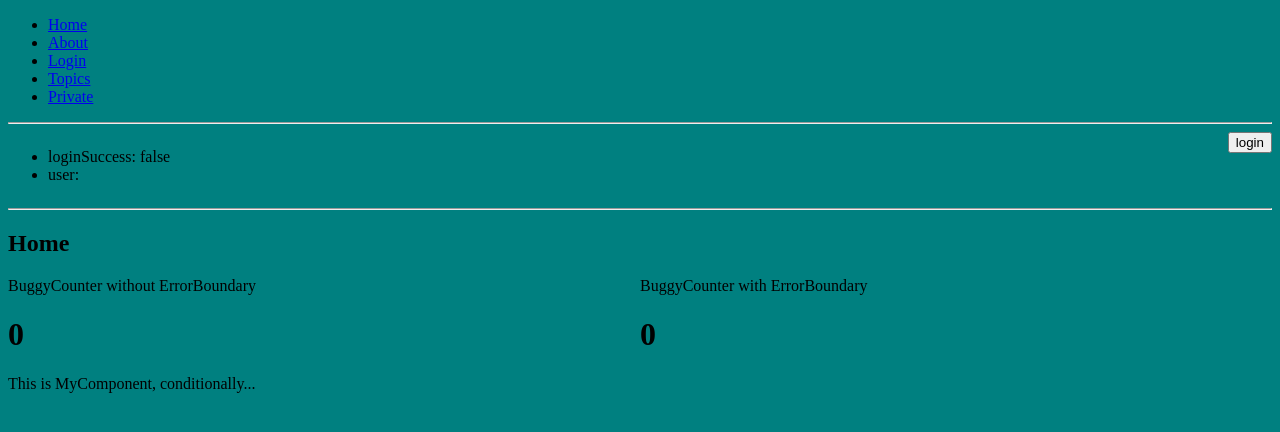
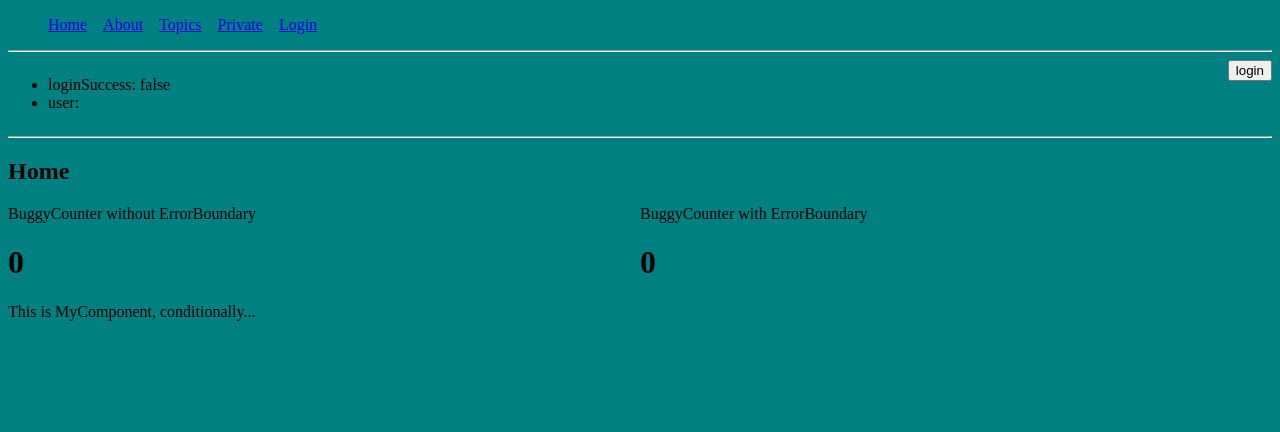
Before and after one commit to jmz527/app_boil, a React app: page / in a window 1280 px wide. Shown: the top 432 px of the page. Built offline with nearby package versions, Linux system fonts and the light colour scheme.

Commit message:
style navigation to be inline

```diff
--- a/src/components/Navigation/index.js
+++ b/src/components/Navigation/index.js
@@ -3,7 +3,7 @@ import React from 'react';
 import { Link, withRouter } from 'react-router-dom';
 
 // Style Imports
-// import './index.scss';
+import './index.scss';
 
 const navigation = () => (
   <div className='navigation'>
@@ -15,13 +15,13 @@ const navigation = () => (
         <Link to='/about'>About</Link>
       </li>
       <li>
-        <Link to='/login'>Login</Link>
-      </li>
-      <li>
         <Link to='/topics'>Topics</Link>
       </li>
       <li>
         <Link to='/private'>Private</Link>
+      </li>
+      <li>
+        <Link to='/login'>Login</Link>
       </li>
     </ul>
   </div>
--- a/src/components/Navigation/index.scss
+++ b/src/components/Navigation/index.scss
@@ -1,2 +1,14 @@
 .navigation {
+	li {
+		display: inline-block;
+		margin: 0 8px;
+	}
+
+	li:first-child {
+		margin-left: 0;
+	}
+
+	li:last-child {
+		margin-right: 0;
+	}
 }
```
